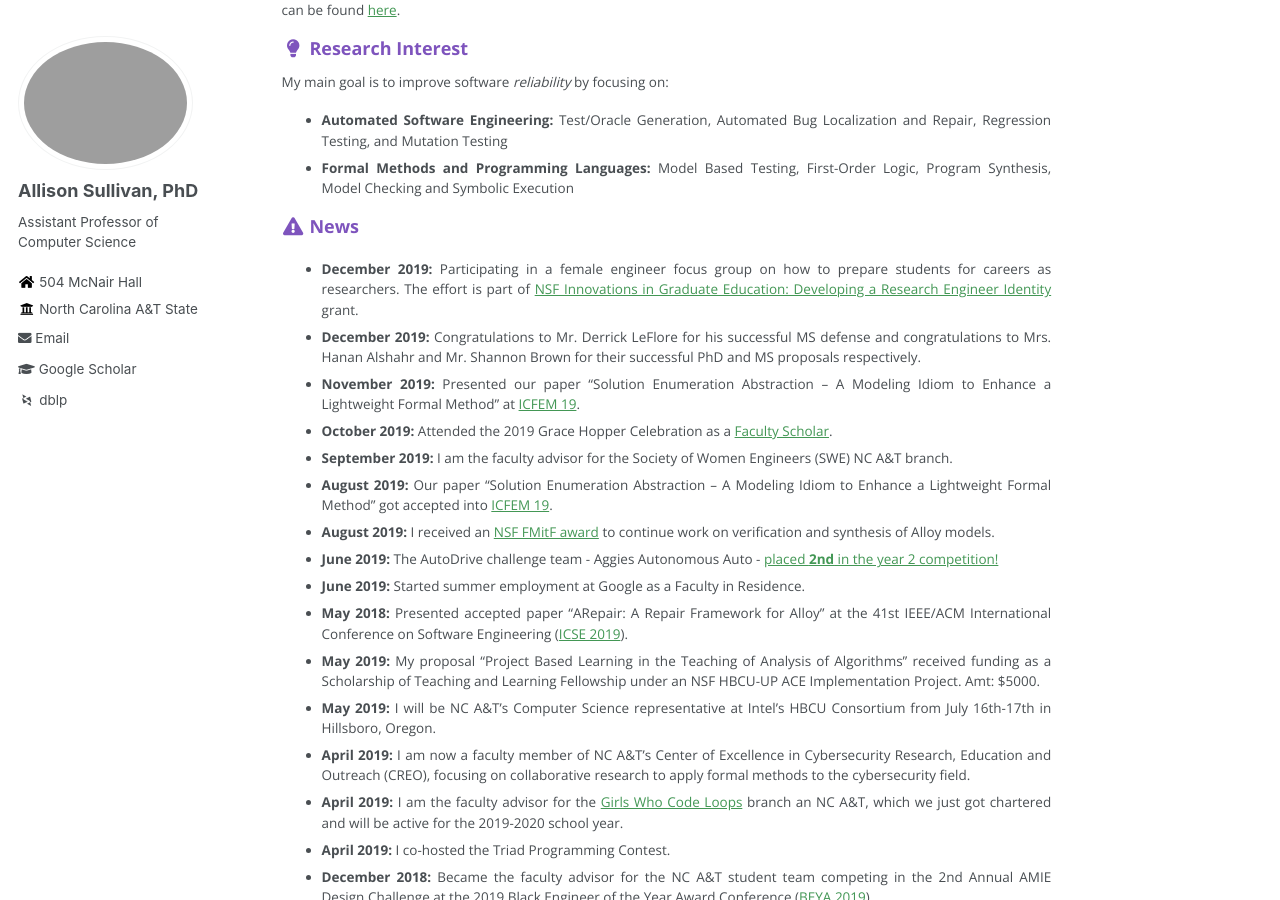
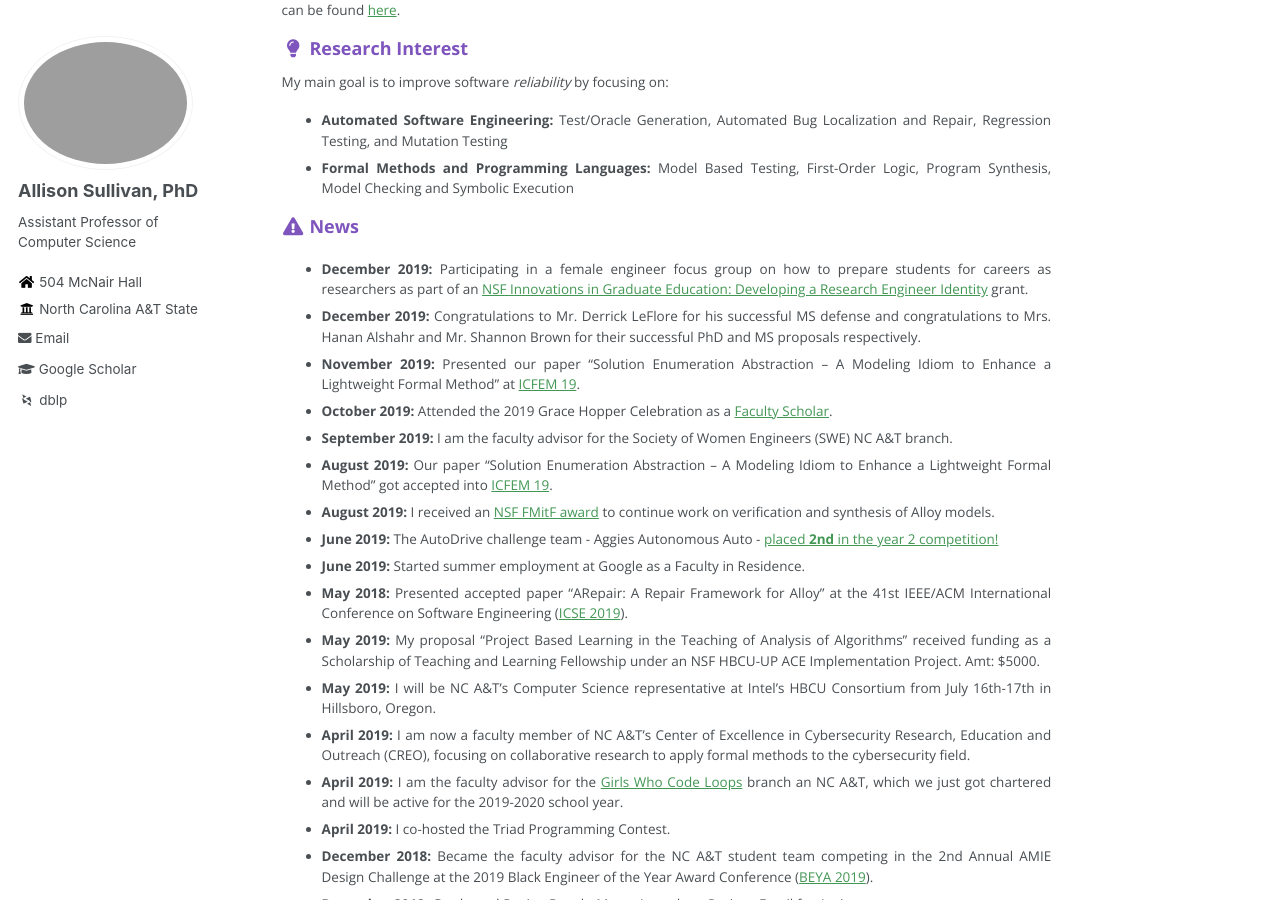
Before and after one commit to Allisonius/allisonius.github.io, a Jekyll site: the page built from _pages/about.md, in a window 1280 px wide and 900 px high, scrolled down 303 px. Built offline with Jekyll 4.4.1, drawn with Linux system fonts in a browser that asks for light colours; some web fonts are replaced.

Commit message:
Update about.md

```diff
--- a/_pages/about.md
+++ b/_pages/about.md
@@ -27,7 +27,7 @@ Mutation Testing
 Checking and Symbolic Execution
 
 ### <i class="fa fa-fw fa-exclamation-triangle" aria-hidden="true"></i> News
- * **December 2019:** Participating in a female engineer focus group on how to prepare students for careers as researchers. The effort is part of [NSF Innovations in Graduate Education: Developing a Research Engineer Identity](https://www.nsf.gov/awardsearch/showAward?AWD_ID=1856346&HistoricalAwards=false) grant.
+ * **December 2019:** Participating in a female engineer focus group on how to prepare students for careers as researchers as part of an  [NSF Innovations in Graduate Education: Developing a Research Engineer Identity](https://www.nsf.gov/awardsearch/showAward?AWD_ID=1856346&HistoricalAwards=false) grant.
  * **December 2019:** Congratulations to Mr. Derrick LeFlore for his successful MS defense and congratulations to Mrs. Hanan Alshahr and Mr. Shannon Brown for their successful PhD and MS proposals respectively.
  * **November 2019:** Presented our paper "Solution Enumeration Abstraction -- A Modeling Idiom to Enhance a Lightweight Formal Method" at [ICFEM 19](http://csse.szu.edu.cn/icfem2019/).
 * **October 2019:** Attended the 2019 Grace Hopper Celebration as a [Faculty Scholar](https://ghc.anitab.org/2019-student-academic/scholarships/our-ghc-19-scholars-2/attachment/sullivan-allison/).
```
